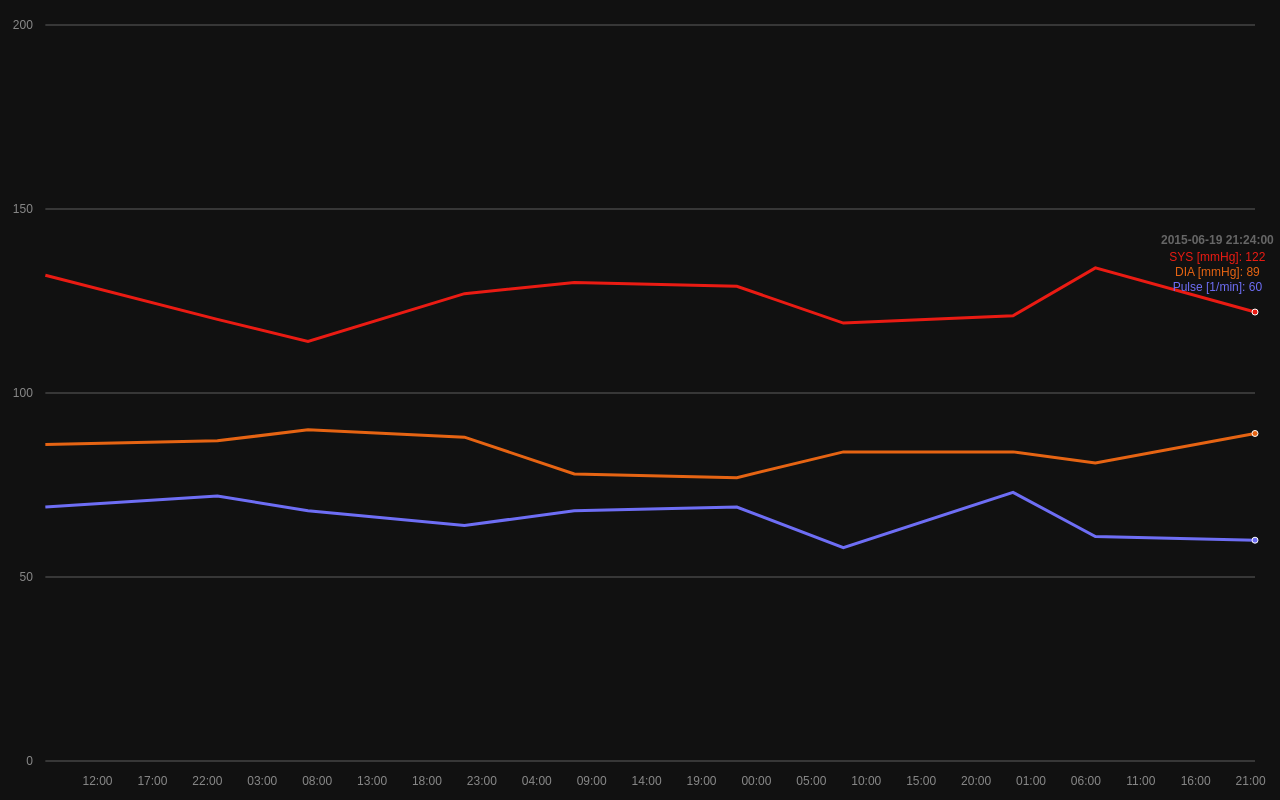
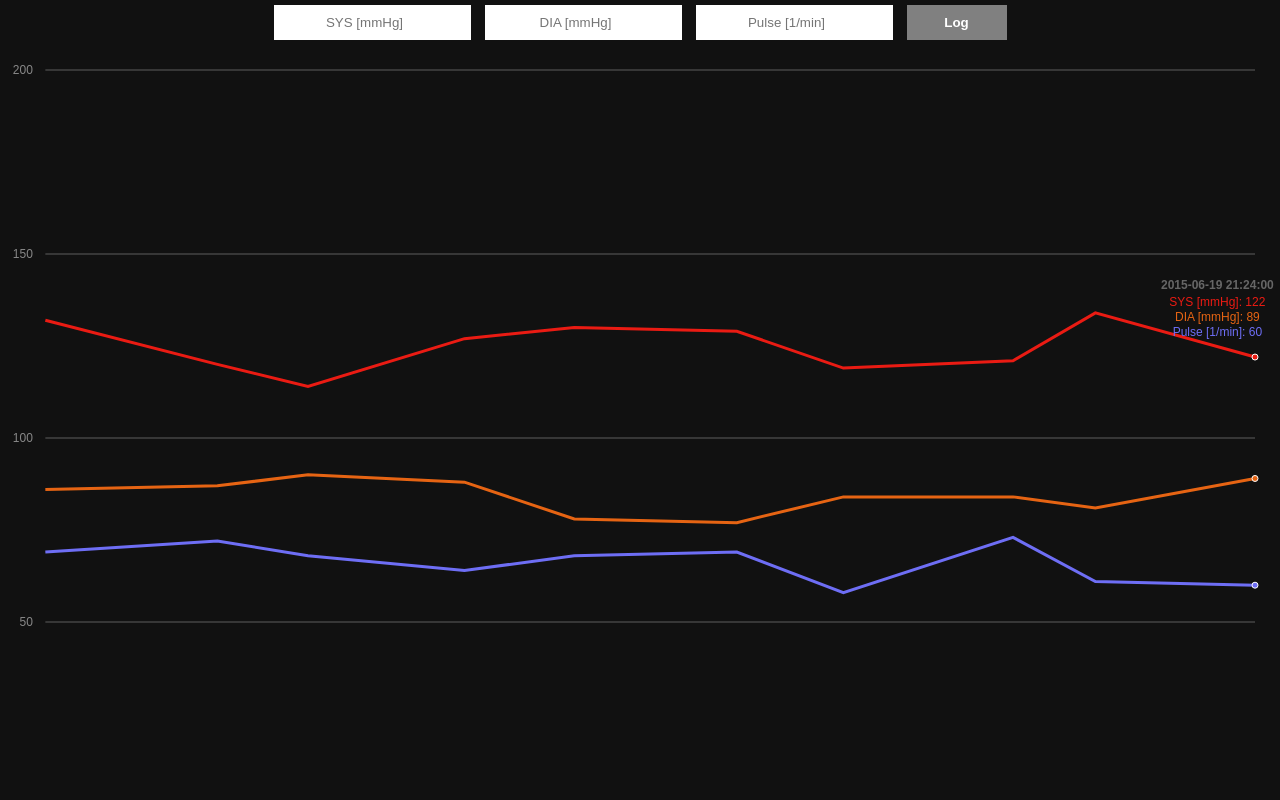
Before and after one commit to dag0310/under-pressure, a PHP site: page / in a window 1280 px wide. Run offline with PHP 8.4, Linux system fonts and the light colour scheme.

Commit message:
Add ability to log blood pressure values

```diff
--- a/index.php
+++ b/index.php
@@ -36,6 +36,13 @@
     <link rel="stylesheet" href="main.css">
 </head>
 <body>
+    <form class="inputs" method="post" action="post_log.php">
+        <input type="number" id="sys" name="sys" placeholder="SYS [mmHg]">
+        <input type="number" id="dia" name="dia" placeholder="DIA [mmHg]">
+        <input type="number" id="pulse" name="pulse" placeholder="Pulse [1/min]">
+        <button type="submit">Log</button>
+    </form>
+
     <div id="chart"></div>
 
     <!-- Scripts -->
--- a/main.css
+++ b/main.css
@@ -18,3 +18,27 @@ html, body {
     border: none;
     text-shadow: none;
 }
+
+.inputs {
+    text-align: center;
+}
+.inputs input, .inputs button {
+    text-align: center;
+    border: none;
+    padding: 10px;
+    margin: 5px;
+    display: inline-block;
+    min-width: 50px;
+}
+.inputs input {
+    color: #222;
+}
+.inputs button[type=submit] {
+    background-color: gray;
+    color: white;
+    width: 100px;
+    font-weight: bold;
+}
+.inputs button[type=submit]:action {
+    background-color: darkgray;
+}
```
Also changed, not shown: post_log.php (added, +10 -0 lines).
